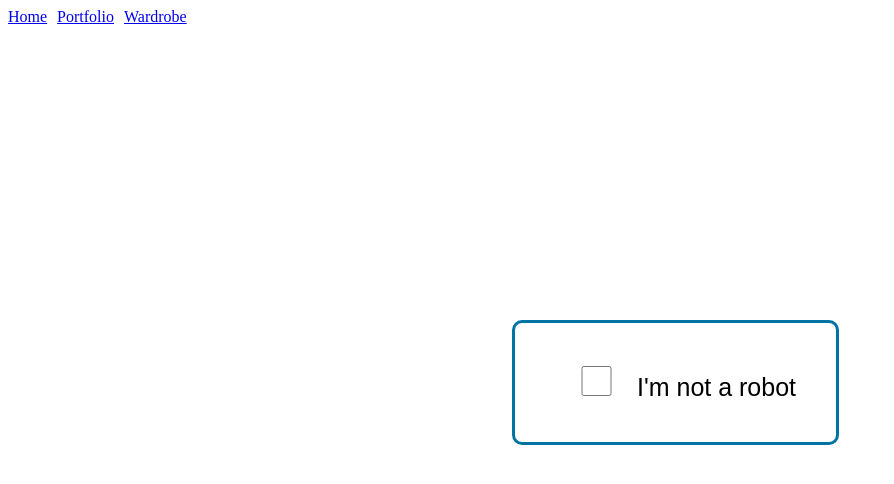
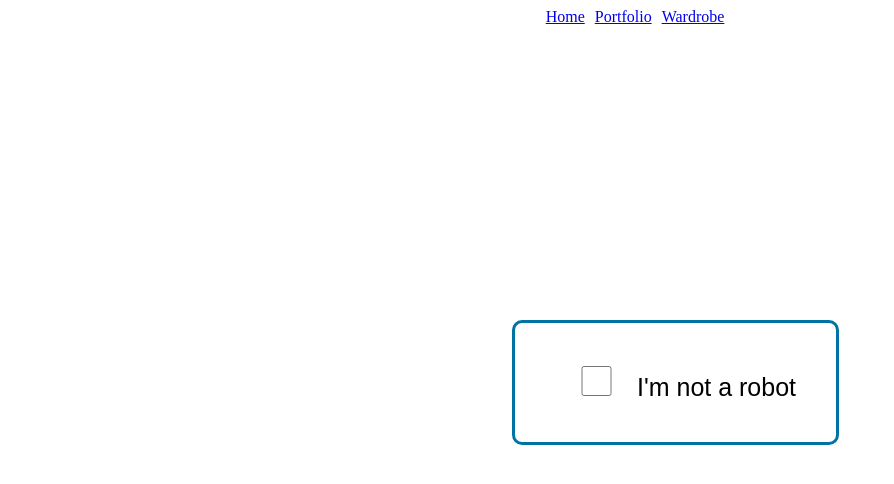
Before and after one commit to bennysuf/Outfit-Organizer, a React (Create React App) app in the folder my-app/: page / in a window 1280 px wide. Shown: the top 484 px of the page, without its empty margins (0-894 px from the left). Built offline with nearby package versions, Linux system fonts and the light colour scheme; no server answers.

Commit message:
Update NavBar.js

```diff
--- a/my-app/src/NavBar.js
+++ b/my-app/src/NavBar.js
@@ -2,7 +2,7 @@ import { NavLink } from "react-router-dom";
 
 function NavBar(){
  return (
-    <div>
+    <div className="nav">
         <NavLink
         style={{ marginRight: "10px" }}
         to="/home">
```
